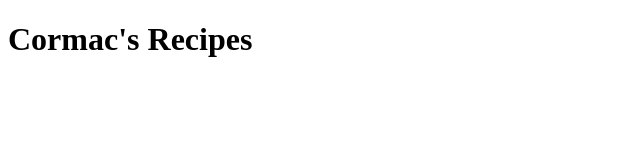
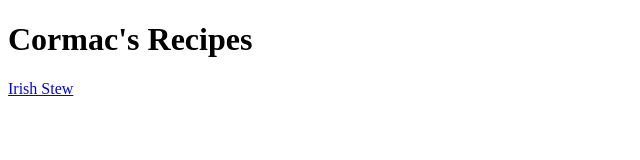
Before and after one commit to cormacsugrue/odin-recipes, a plain HTML site: page index.html in a window 1280 px wide. Shown: the full height of the page, 0-640 px from the left. Drawn offline with Linux system fonts and the light colour scheme.

Commit message:
Link index to irish stew recipe page

```diff
--- a/index.html
+++ b/index.html
@@ -6,5 +6,7 @@
 </head>
 <body>
     <h1>Cormac's Recipes</h1>
+
+    <a href="./recipes/irish-stew.html">Irish Stew</a>
 </body>
 </html>
```
